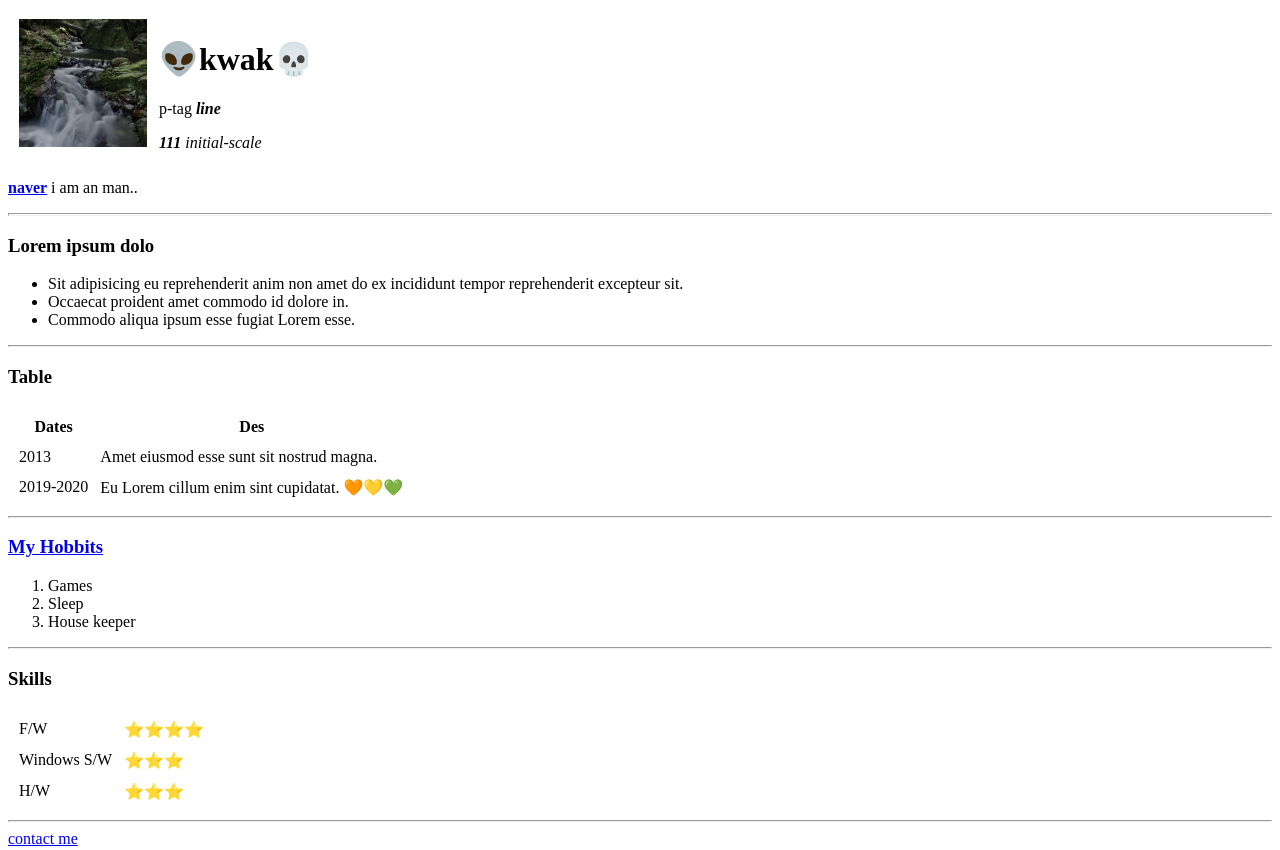
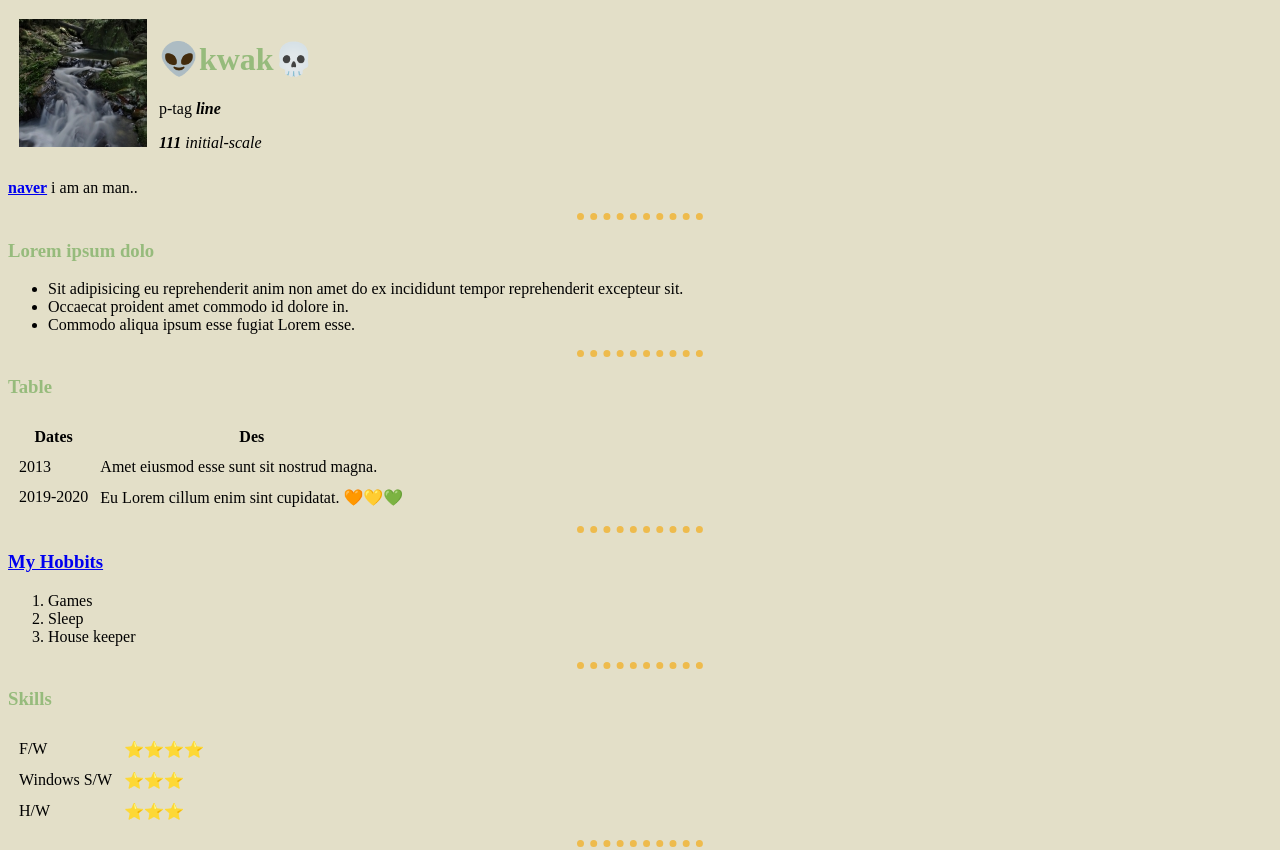
Before and after one commit to ddonan/tsHome, a plain HTML site: page HTML/index.html in a window 1280 px wide. Shown: the top 850 px of the page. Drawn offline with Linux system fonts and the light colour scheme.

Commit message:
css 추가

```diff
--- /dev/null
+++ b/HTML/css/styles.css
@@ -0,0 +1,17 @@
+body {
+  background-color: #e3dfc8;
+}
+hr {
+  border-style: none;
+  border-top-style: dotted;
+  border-color: #eebb4d;
+  border-width: 7px;
+  width: 10%;
+}
+h1 {
+  color: #96bb7c;
+}
+
+h3 {
+  color: #96bb7c;
+}
--- /dev/null
+++ b/HTML/css/styles02.css
@@ -0,0 +1,9 @@
+body {
+  background-color: cornflowerblue;
+}
+h1 {
+  color: red;
+}
+p {
+  color: chartreuse;
+}
--- a/HTML/index.html
+++ b/HTML/index.html
@@ -4,6 +4,7 @@
     <meta charset="UTF-8" />
     <meta name="viewport" content="width=device-width, initial-scale=1.0" />
     <title>👽Document💀</title>
+    <link rel="stylesheet" href="css/styles.css" />
   </head>
   <body>
     <table cellspacing="10">
```
Also changed, not shown: HTML/contactMe.html (+1 -0 lines), HTML/hobbies.html (+1 -0 lines), HTML/index02.html (added, +16 -0 lines).
